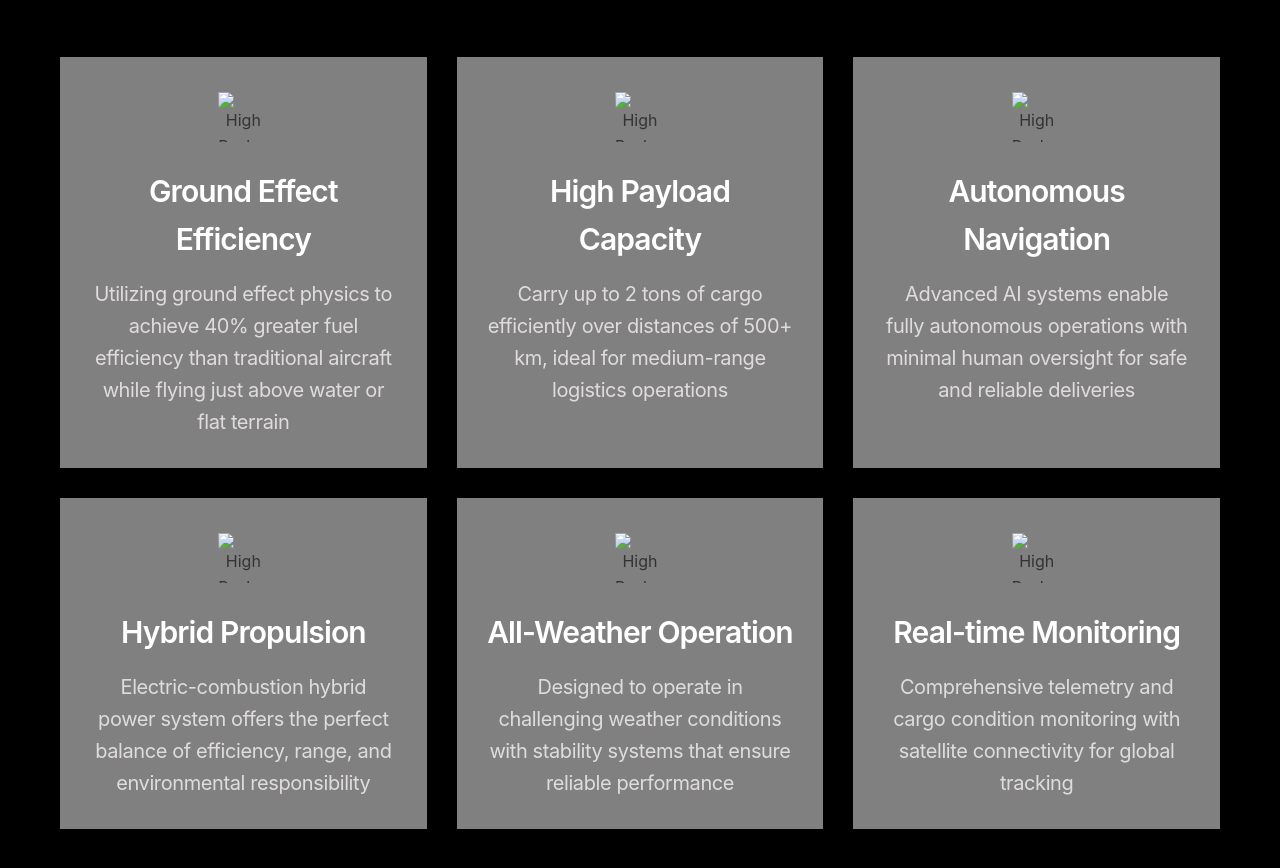
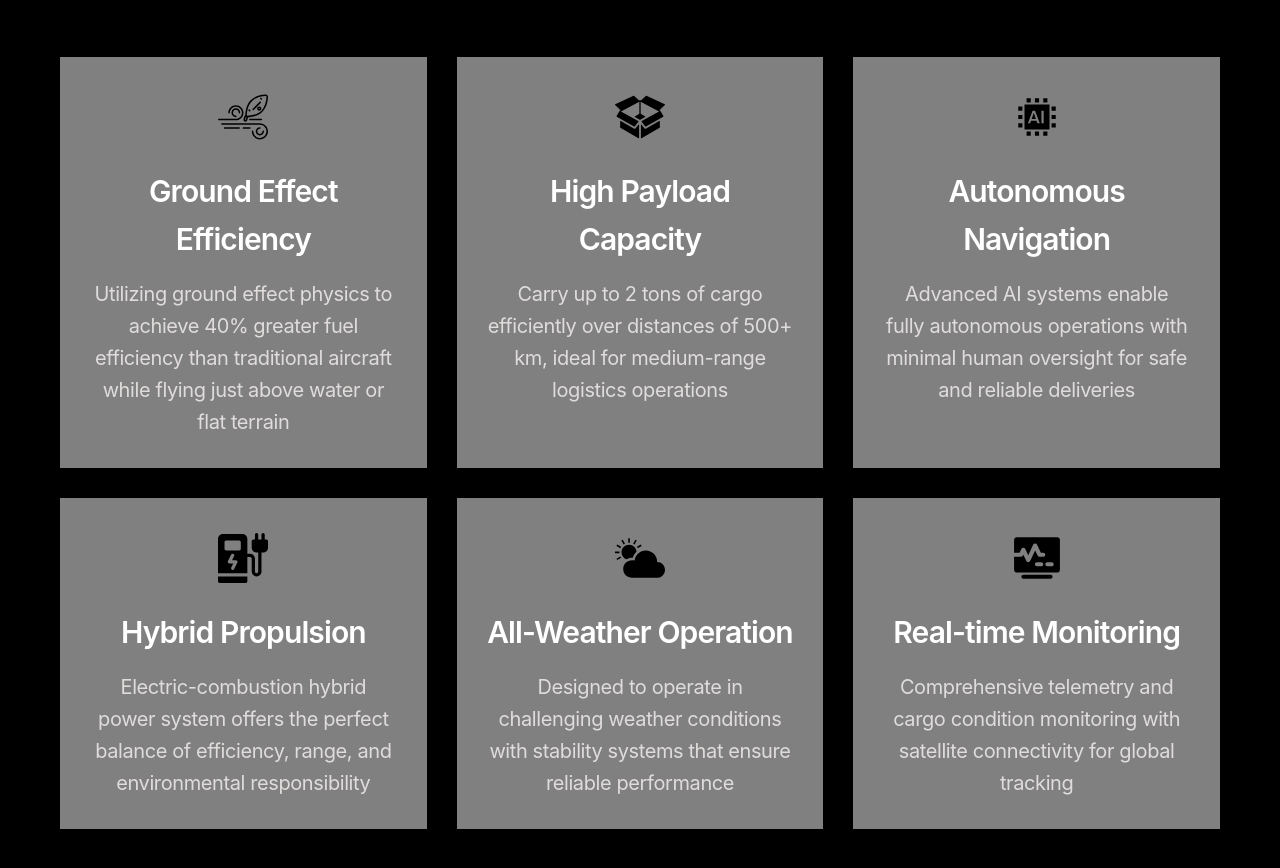
Before and after one commit to ArunSubraminion/Pangea, a plain HTML site: page index.html in a window 1280 px wide. Shown: the part 2088-2956 px from the top of the page. Drawn offline with Linux system fonts and the light colour scheme; files whose address does not match are found by name; a web font is replaced by a local one.

Commit message:
Update index.html

```diff
--- a/index.html
+++ b/index.html
@@ -1035,7 +1035,7 @@
         <div class="features-grid">
             <div class="feature-card">
                 <div class="feature-icon">
-                    <img src="/C:/Users/aruns/OneDrive/Documents/GitHub/Pangea/images/wind.svg" alt="High Payload Capacity" class="svg-icon" width="100px">
+                    <img src="images/wind.svg" alt="High Payload Capacity" class="svg-icon" width="100px">
 
                 </div>
                 <h3>Ground Effect Efficiency</h3>
@@ -1043,7 +1043,7 @@
             </div>
             <div class="feature-card">
                 <div class="feature-icon">
-                    <img src="/C:/Users/aruns/OneDrive/Documents/GitHub/Pangea/images/box.svg" alt="High Payload Capacity" class="svg-icon" width="100px">
+                    <img src="images/box.svg" alt="High Payload Capacity" class="svg-icon" width="100px">
 
                 </div>
                 <h3>High Payload Capacity</h3>
@@ -1051,14 +1051,14 @@
             </div>
             <div class="feature-card">
                 <div class="feature-icon">
-                    <img src="/C:/Users/aruns/OneDrive/Documents/GitHub/Pangea/images/ai.svg" alt="High Payload Capacity" class="svg-icon" width="100px">
+                    <img src="images/ai.svg" alt="High Payload Capacity" class="svg-icon" width="100px">
                 </div>
                 <h3>Autonomous Navigation</h3>
                 <p>Advanced AI systems enable fully autonomous operations with minimal human oversight for safe and reliable deliveries</p>
             </div>
             <div class="feature-card">
                 <div class="feature-icon">
-                    <img src="/C:/Users/aruns/OneDrive/Documents/GitHub/Pangea/images/hybrid.svg" alt="High Payload Capacity" class="svg-icon" width="100px">
+                    <img src="images/hybrid.svg" alt="High Payload Capacity" class="svg-icon" width="100px">
 
                 </div>
                 <h3>Hybrid Propulsion</h3>
@@ -1066,7 +1066,7 @@
             </div>
             <div class="feature-card">
                 <div class="feature-icon">
-                    <img src="/C:/Users/aruns/OneDrive/Documents/GitHub/Pangea/images/weather.svg" alt="High Payload Capacity" class="svg-icon" width="100px">
+                    <img src="images/weather.svg" alt="High Payload Capacity" class="svg-icon" width="100px">
 
                 </div>
                 <h3>All-Weather Operation</h3>
@@ -1074,7 +1074,7 @@
             </div>
             <div class="feature-card">
                 <div class="feature-icon">
-                    <img src="/C:/Users/aruns/OneDrive/Documents/GitHub/Pangea/images/monitor.svg" alt="High Payload Capacity" class="svg-icon" width="100px">
+                    <img src="images/monitor.svg" alt="High Payload Capacity" class="svg-icon" width="100px">
 
                 </div>
                 <h3>Real-time Monitoring</h3>
```
